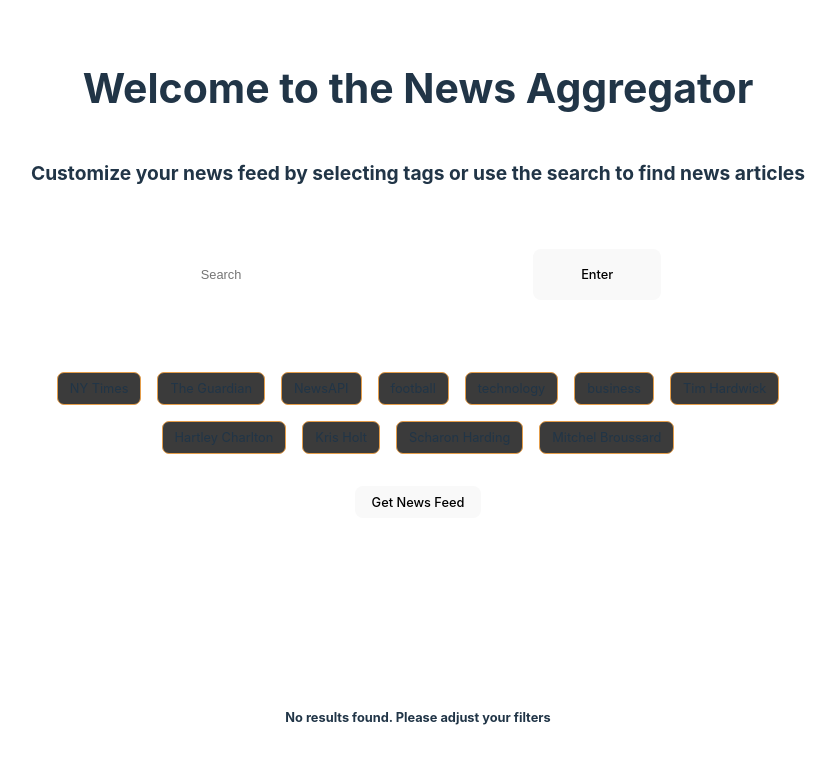
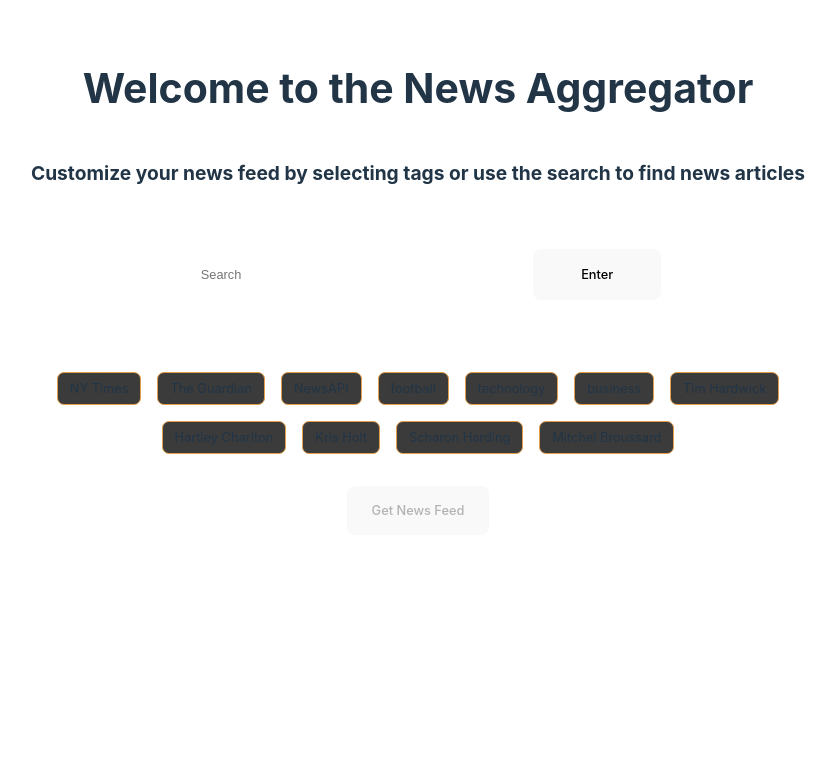
Before and after one commit to TheMayman/news-aggr, a React (Vite) app: page / in a window 1280 px wide. Shown: the top 764 px of the page, without its empty margins (222-1058 px from the left). Built offline with nearby package versions, Linux system fonts and the light colour scheme.

Commit message:
fix no results in home page

```diff
--- a/src/components/common/ResultsContainer.jsx
+++ b/src/components/common/ResultsContainer.jsx
@@ -24,7 +24,7 @@ const ResultsContainer = ({ articles, isSuccess, isLoading, error }) => {
 		)
 	}
 
-	if (articles?.length === 0) {
+	if (!isLoading && !error && articles?.length === 0) {
 		return <NoResults />
 	}
 
--- a/src/routes/HomePage.jsx
+++ b/src/routes/HomePage.jsx
@@ -3,10 +3,10 @@ import SearchBar from "../components/searchPage/SearchBar"
 import { ArticlesContext } from "../contexts/ArticlesContext"
 import Tag from "../components/common/Tag"
 import ResultsContainer from "../components/common/ResultsContainer"
-import { checkIfSourceAvailable } from "../helpers/checkIfSourceAvailable"
 
 const HomePage = () => {
 	const [selectedTags, setSelectedTags] = useState([])
+	const [searched, setSearched] = useState(false)
 	const {
 		allArticles,
 		setSearchQuery,
@@ -47,7 +47,7 @@ const HomePage = () => {
 			return acc
 		}, {})
 		setCriteria(groupedTags)
-		console.log(checkIfSourceAvailable(groupedTags, "NY Times"), "sss")
+		setSearched(true)
 	}
 	return (
 		<section className="home-page-container">
@@ -69,18 +69,24 @@ const HomePage = () => {
 				))}
 			</div>
 			<div className="news-feed-button">
-				<button onClick={() => handleNewsFeed(selectedTags)}>
+				<button
+					onClick={() => handleNewsFeed(selectedTags)}
+					disabled={selectedTags.length < 1}
+				>
 					Get News Feed
 				</button>
 			</div>
+			{searched > 0 && (
 				<div className="results-container">
 					<ResultsContainer
+						selectedTags={selectedTags}
 						articles={allArticles}
 						error={error}
 						isLoading={isLoading}
 						isSuccess={isSuccess}
 					/>
 				</div>
+			)}
 		</section>
 	)
 }
--- a/src/styles/App.scss
+++ b/src/styles/App.scss
@@ -10,7 +10,7 @@
 @import "./common/NoResults.scss";
 @import "./common/ErrorContainer.scss";
 @import "./common/LoadingContainer.scss";
-@import "./homePage/homePageHero.scss";
+@import "./homePage/homePage.scss";
 @import "./common/Tag.scss";
 
 html,
--- a/src/styles/homePage/homePageHero.scss
+++ b/src/styles/homePage/homePage.scss
@@ -20,8 +20,10 @@
 		height: 100%;
 		min-height: 25rem;
 	}
-	.news-feed-button{
+	.news-feed-button button {
 		margin-top: 2rem;
+		padding: 1rem 1.5rem;
+		width: fit-content;
 	}
 }
 @media (min-width: 900px) {
```
Lines whose indentation alone changed are shown as unchanged.
